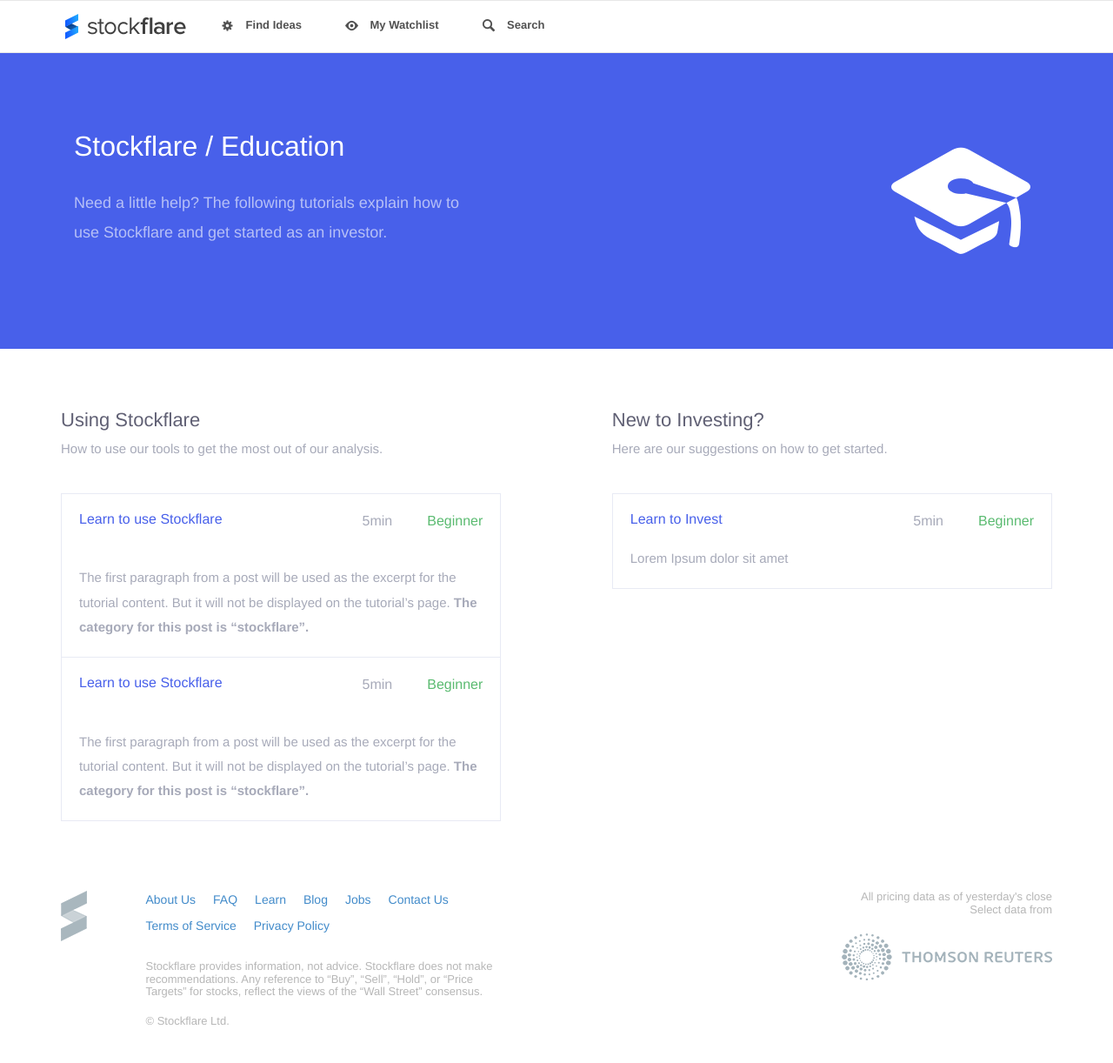
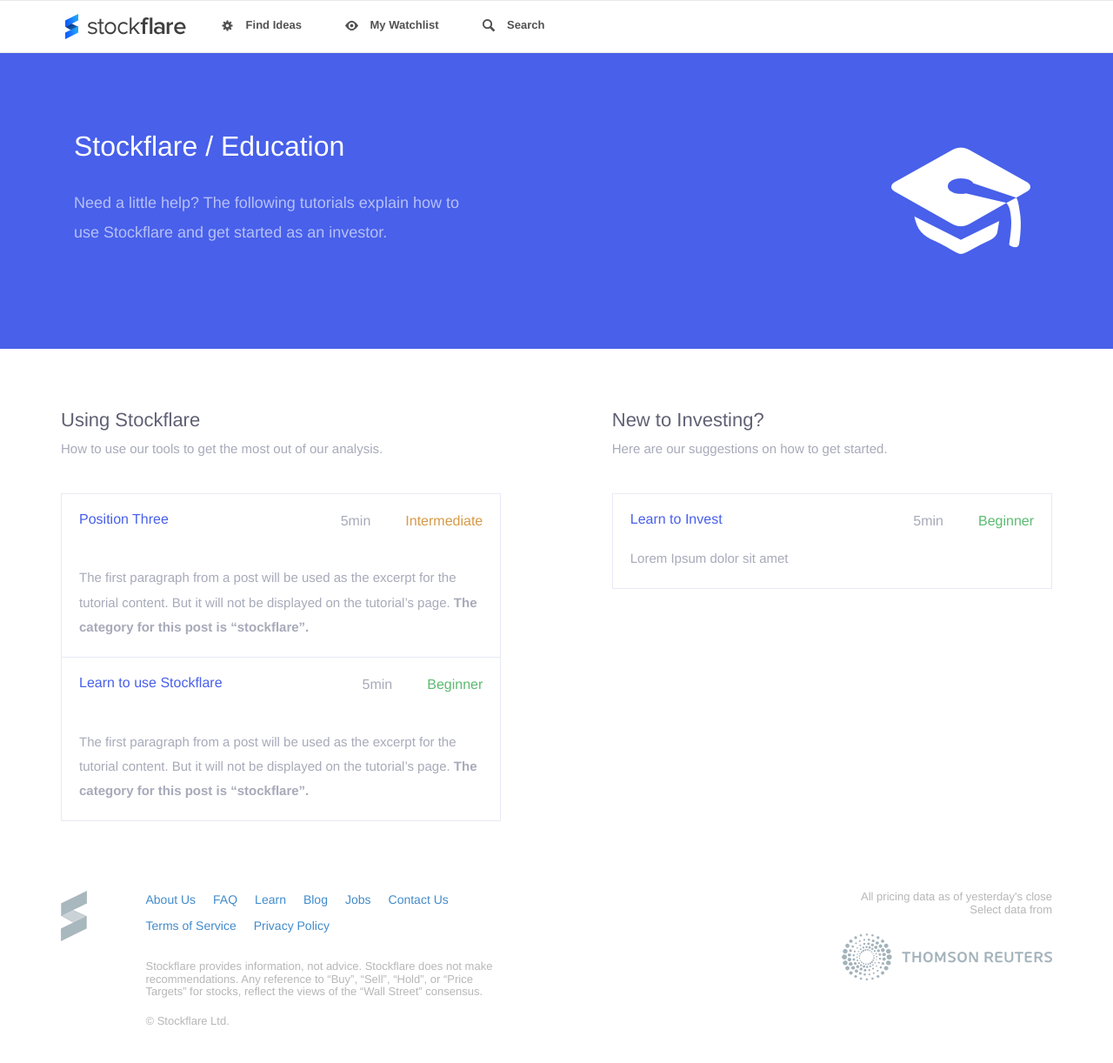
Before and after one commit to Stockflare/learn, a Jekyll site: the page built from index.html, in a window 1280 px wide. Shown: the whole page at 87% size. Built offline with Jekyll 4.4.1, drawn with Linux system fonts in a browser that asks for light colours; nearby versions of some CDN libraries.

Commit message:
Getting Ready for Learn section

```diff
--- a/_posts/2014-10-20-number_three.markdown
+++ b/_posts/2014-10-20-number_three.markdown
@@ -1,8 +1,8 @@
 ---
 layout: post
-title:  "Learn to use Stockflare"
+title:  "Position Three"
 ttc:    5min
-difficulty: beginner
+difficulty: intermediate
 date:   2014-10-20 16:00:00
 categories: stockflare
 ---
```
